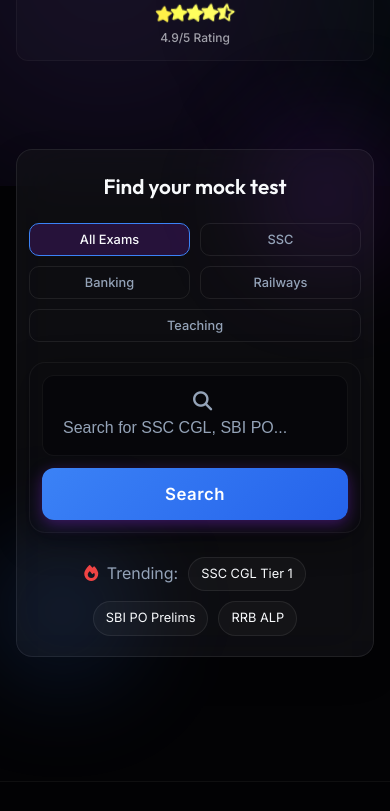
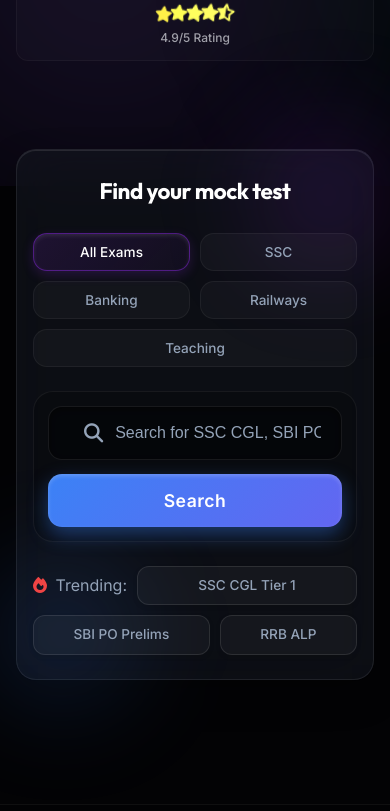
Before and after one commit to vaibhavv20/Mockly_New, a plain HTML site: page frontend/index.html in a window 390 px wide. Shown: the part 658-1469 px from the top of the page. Drawn offline with Linux system fonts and the light colour scheme; no server answers.

Commit message:
Update style.css

```diff
--- a/frontend/css/style.css
+++ b/frontend/css/style.css
@@ -340,28 +340,30 @@ button {
 .hero-subtitle { font-size: 1.1rem; color: var(--text-muted); margin-bottom: 2rem; max-width: 90%; line-height: 1.7;}
 
 /* Hero Search Panel */
-.hero-search-panel { padding: 40px; border-radius: 24px; background: rgba(20, 20, 25, 0.6); border: 1px solid var(--border-glass); box-shadow: 0 20px 40px rgba(0,0,0,0.4); position: relative; z-index: 1; }
-.hero-search-panel-title { font-size: 1.4rem; font-weight: 600; margin-bottom: 20px; color: var(--text-main); }
+.hero-search-panel { padding: 40px; border-radius: 28px; background: rgba(20, 24, 34, 0.55); backdrop-filter: blur(24px); -webkit-backdrop-filter: blur(24px); border: 1px solid rgba(255, 255, 255, 0.08); box-shadow: 0 25px 50px rgba(0,0,0,0.5), inset 0 1px 0 rgba(255,255,255,0.1); position: relative; z-index: 1; }
+.hero-search-panel-title { font-size: 1.6rem; font-weight: 700; margin-bottom: 24px; color: #fff; letter-spacing: -0.5px; }
 
 /* Exam Category Tabs */
-.exam-category-tabs { display: flex; gap: 8px; margin-bottom: 20px; flex-wrap: wrap; }
-.exam-category-tabs .tab-btn { padding: 6px 14px; border-radius: 20px; font-weight: 500; font-size: 0.9rem; border: 1px solid var(--border-glass); background: transparent; color: var(--text-muted); cursor: pointer; transition: all 0.3s; }
-.exam-category-tabs .tab-btn.active { border: 1px solid var(--primary); background: rgba(138, 43, 226, 0.2); color: var(--text-main); }
-.exam-category-tabs .tab-btn:not(.active):hover { background: rgba(255,255,255,0.05); }
+.exam-category-tabs { display: flex; gap: 10px; margin-bottom: 24px; flex-wrap: wrap; }
+.exam-category-tabs .tab-btn { padding: 10px 18px; border-radius: 14px; font-weight: 500; font-size: 0.95rem; border: 1px solid rgba(255, 255, 255, 0.05); background: rgba(255, 255, 255, 0.03); color: var(--text-muted); cursor: pointer; transition: all 0.3s cubic-bezier(0.4, 0, 0.2, 1); }
+.exam-category-tabs .tab-btn.active { border: 1px solid rgba(138, 43, 226, 0.5); background: linear-gradient(135deg, rgba(138, 43, 226, 0.15), rgba(138, 43, 226, 0.05)); box-shadow: inset 0 2px 4px rgba(255, 255, 255, 0.1), 0 4px 12px rgba(138, 43, 226, 0.2); color: #fff; }
+.exam-category-tabs .tab-btn:not(.active):hover { background: rgba(255,255,255,0.08); border-color: rgba(255, 255, 255, 0.1); color: #fff; transform: translateY(-1px); }
 
 /* Hero Search (iOS Spotlight Style) */
 .hero-search {
-    display: flex; align-items: center; gap: 15px; padding: 10px 10px 10px 25px; border-radius: 100px;
-    margin-bottom: 1.5rem; border: 1px solid var(--border-glass-light); box-shadow: var(--shadow-soft);
-    background: rgba(0,0,0,0.3); transition: border-color 0.3s;
-}
-.hero-search-input { flex: 1; background: transparent; border: none; color: var(--text-main); font-size: 1.05rem; outline: none; }
+    display: flex; align-items: center; gap: 15px; padding: 10px 10px 10px 25px; border-radius: 20px;
+    margin-bottom: 1.5rem; border: 1px solid rgba(255, 255, 255, 0.08); box-shadow: inset 0 2px 5px rgba(0,0,0,0.2), 0 8px 20px rgba(0,0,0,0.2);
+    background: rgba(0, 0, 0, 0.4); transition: all 0.3s;
+}
+.hero-search:focus-within { border-color: rgba(138, 43, 226, 0.4); box-shadow: inset 0 2px 5px rgba(0,0,0,0.2), 0 0 20px rgba(138, 43, 226, 0.15); }
+.hero-search-input { flex: 1; background: transparent; border: none; color: white; font-size: 1.1rem; outline: none; }
 .hero-search-input::placeholder { color: var(--text-muted); }
-.search-btn { border-radius: 100px; padding: 12px 28px; font-weight: 600; font-size: 1rem; }
+.search-btn { border-radius: 14px; padding: 14px 32px; font-weight: 700; font-size: 1.05rem; background: linear-gradient(135deg, #3b82f6, #6366f1); box-shadow: 0 4px 15px rgba(59, 130, 246, 0.4), inset 0 2px 4px rgba(255,255,255,0.2); border: none; color: white; transition: all 0.3s; }
+.search-btn:hover { box-shadow: 0 6px 20px rgba(59, 130, 246, 0.6), inset 0 2px 4px rgba(255,255,255,0.3); transform: translateY(-1px); }
 
 .trending-tags { display: flex; align-items: center; gap: 12px; margin-bottom: 4rem; flex-wrap: wrap;}
-.tag { font-size: 0.85rem; padding: 6px 14px; border-radius: 20px; color: var(--text-main); border: 1px solid var(--border-glass); transition: all 0.3s; }
-.tag:hover { border-color: var(--primary); color: var(--primary); }
+.tag { font-size: 0.9rem; font-weight: 500; padding: 8px 16px; border-radius: 12px; color: var(--text-muted); background: rgba(255,255,255,0.03); border: 1px solid rgba(255, 255, 255, 0.08); transition: all 0.3s cubic-bezier(0.4, 0, 0.2, 1); box-shadow: 0 2px 5px rgba(0,0,0,0.1); }
+.tag:hover { border-color: rgba(255,255,255,0.2); background: rgba(255,255,255,0.08); color: white; transform: translateY(-2px); box-shadow: 0 4px 10px rgba(0,0,0,0.2); }
 
 /* Stats Container */
 .stats-container { display: flex; align-items: center; justify-content: space-between; padding: 1.5rem 0; border-top: 1px solid var(--border-glass); border-bottom: 1px solid var(--border-glass);}
@@ -3000,16 +3002,22 @@ html.light {
     .trust-badge { margin-bottom: 1.5rem; padding: 6px 12px; font-size: 0.75rem; border-radius: 30px; }
 
     /* Search Panel */
-    .hero-search-panel { padding: 30px 20px; margin-top: 1.5rem; width: 100%; border-radius: 20px; box-shadow: 0 15px 35px rgba(0,0,0,0.2); }
-    .hero-search-panel-title { text-align: center; font-size: 1.5rem; margin-bottom: 20px; }
-    .exam-category-tabs { justify-content: center; margin-bottom: 20px; gap: 10px; flex-wrap: wrap; }
-    .exam-category-tabs .tab-btn { padding: 10px 14px; font-size: 0.9rem; flex: 1 1 calc(50% - 16px); text-align: center; border-radius: 10px; }
-    .hero-search.glass-search { flex-direction: column; border-radius: 16px; padding: 12px; gap: 12px; background: rgba(0,0,0,0.1); border: 1px solid rgba(255,255,255,0.05); }
-    .search-input-wrapper { width: 100%; background: rgba(0,0,0,0.3); padding: 14px 20px; border-radius: 12px; border: 1px solid rgba(255,255,255,0.05); }
-    .hero-search-input { width: 100%; text-align: left; padding: 0; font-size: 16px; } /* 16px prevents iOS zoom */
-    .hero-search.glass-search .search-btn { width: 100%; border-radius: 12px; padding: 16px; font-size: 1.05rem; letter-spacing: 0.5px; font-weight: 600; box-shadow: 0 4px 15px rgba(138, 43, 226, 0.4); }
-    .trending-tags { justify-content: center; gap: 10px; margin-bottom: 0; flex-wrap: wrap; margin-top: 15px; }
-    .trending-tags .tag { padding: 6px 12px; font-size: 0.8rem; border-radius: 20px; background: rgba(255,255,255,0.03); border: 1px solid rgba(255,255,255,0.08); }
+    /* Search Panel */
+    .hero-search-panel { padding: 30px 20px; margin-top: 1.5rem; width: 100%; border-radius: 24px; box-shadow: 0 15px 35px rgba(0,0,0,0.3), inset 0 1px 0 rgba(255,255,255,0.1); }
+    .hero-search-panel-title { text-align: center; font-size: 1.6rem; margin-bottom: 24px; letter-spacing: -0.5px; }
+    .exam-category-tabs { justify-content: center; margin-bottom: 24px; gap: 10px; flex-wrap: wrap; }
+    .exam-category-tabs .tab-btn { padding: 12px 14px; font-size: 0.95rem; flex: 1 1 calc(50% - 10px); text-align: center; border-radius: 14px; }
+
+    .hero-search.glass-search { flex-direction: column; border-radius: 20px; padding: 14px; gap: 14px; background: rgba(0,0,0,0.2); border: 1px solid rgba(255,255,255,0.06); box-shadow: none; }
+    .search-input-wrapper { width: 100%; background: rgba(0,0,0,0.4); padding: 16px 20px; border-radius: 14px; border: 1px solid rgba(255,255,255,0.08); box-shadow: inset 0 2px 6px rgba(0,0,0,0.3); display: flex; align-items: center; gap: 12px; }
+    .hero-search-input { width: 100%; text-align: left; padding: 0; font-size: 16px; background: transparent; border: none; color: white; outline: none; } /* 16px prevents iOS zoom */
+
+    .hero-search.glass-search .search-btn { width: 100%; border-radius: 14px; padding: 16px; font-size: 1.1rem; letter-spacing: 0.5px; font-weight: 700; background: linear-gradient(135deg, #3b82f6, #6366f1); box-shadow: 0 8px 20px rgba(59, 130, 246, 0.4), inset 0 2px 4px rgba(255,255,255,0.2); border: none; color: white; }
+    .hero-search.glass-search .search-btn:hover { box-shadow: 0 10px 25px rgba(59, 130, 246, 0.6), inset 0 2px 4px rgba(255,255,255,0.3); transform: translateY(-1px); }
+
+    .trending-tags { justify-content: center; gap: 10px; margin-bottom: 0; flex-wrap: wrap; margin-top: 20px; }
+    .trending-tags .tag { padding: 8px 14px; font-size: 0.85rem; border-radius: 12px; background: rgba(255,255,255,0.04); border: 1px solid rgba(255,255,255,0.1); box-shadow: 0 2px 5px rgba(0,0,0,0.1); flex: 1 1 auto; text-align: center;}
+    .trending-tags .tag:hover { background: rgba(255,255,255,0.1); transform: translateY(-2px); }
 
     /* Compact Stats Row */
     .stats-container { display: grid; grid-template-columns: 1fr 1fr; gap: 12px; padding: 2rem 0 0 0; border-top: 1px solid rgba(255,255,255,0.08); border-bottom: none; width: 100%; max-width: 100%; }
@@ -3050,9 +3058,9 @@ html.light {
     .stats-container { gap: 8px; }
     .stat-item { padding: 12px 8px; }
     .stat-item h3 { font-size: 1.2rem; }
-    .hero-search-panel { padding: 20px 12px; border-radius: 16px; }
-    .hero-search-panel-title { font-size: 1.3rem; }
-    .exam-category-tabs .tab-btn { font-size: 0.8rem; padding: 8px 10px; }
+    .hero-search-panel { padding: 24px 16px; border-radius: 20px; }
+    .hero-search-panel-title { font-size: 1.4rem; }
+    .exam-category-tabs .tab-btn { font-size: 0.85rem; padding: 10px 12px; }
     .footer-links-section { grid-template-columns: 1fr; gap: 30px; text-align: center; }
     .footer-newsletter { text-align: center; border-top: 1px solid var(--border-glass-light); padding-top: 20px; }
 }
```
